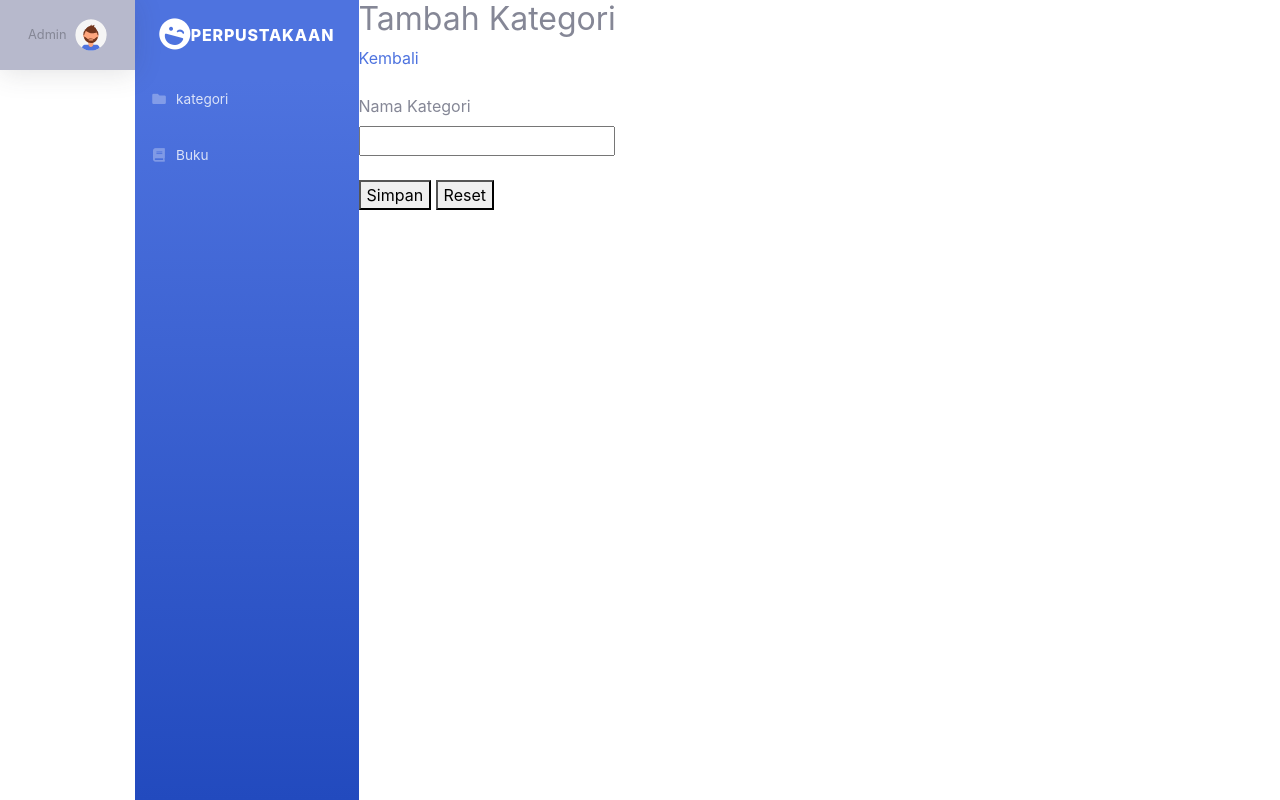
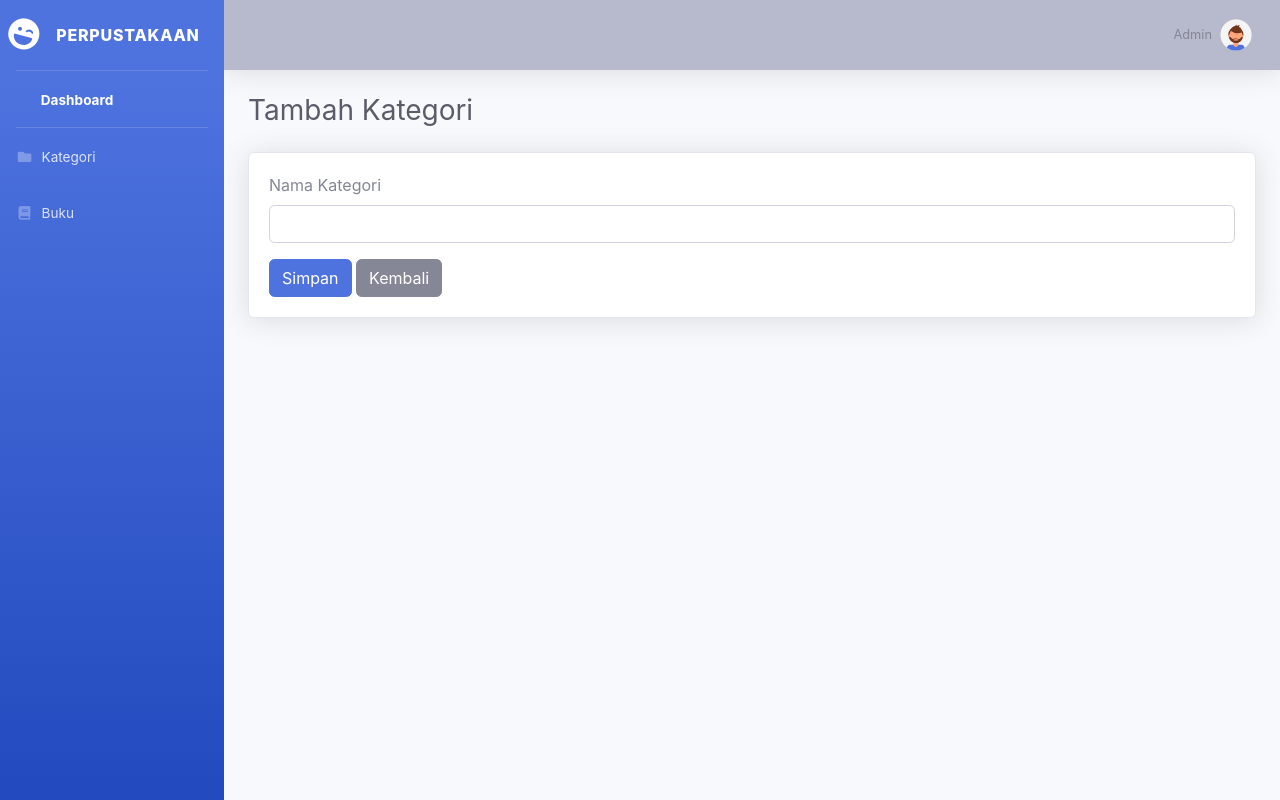
Before and after one commit to cintiawahyuni102-sudo/chintia_sim2, a CodeIgniter app: page /database/index.php/kategori/tambah in a window 1280 px wide. Run offline with CodeIgniter, Linux system fonts and the light colour scheme.

Commit message:
pertemuan 5

```diff
--- a/application/controllers/kategori.php
+++ b/application/controllers/kategori.php
@@ -1,38 +1,48 @@
 <?php
 defined('BASEPATH')OR exit('No direct script access allowed');
 
-class kategori extends CI_Controller{
+class Kategori extends CI_Controller{
 
     public function __construct()
     {
-        parent ::__construct();
+        parent::__construct();
         $this->load->model('Kategori_model');
-
     }
     public function index()
     {
         $data['kategori'] = $this->Kategori_model->get_all();
         $this->load->view('templates/header');
+        $this->load->view('templates/sidebar');
         $this->load->view('templates/topbar');
-        $this->load->view('templates/sidebar');
         $this->load->view('kategori/index', $data);
         $this->load->view('templates/footer');
-
 
     }
     public function tambah()
     {
-         $this->load->view('templates/header');
+        $this->load->view('templates/header');
+        $this->load->view('templates/sidebar');
         $this->load->view('templates/topbar');
-        $this->load->view('templates/sidebar');
         $this->load->view('kategori/tambah');
+        $this->load->view('templates/footer');
     }
     public function simpan()
     {
         $data= [
             'nama_kategori'=> $this->input->post('nama_kategori')
         ];
+
         $this->Kategori_model->insert($data);
-        redirect('Kategori');
+        redirect('kategori');
+    }
+    public function hapus($id)
+    {
+        // if($this->Kategori_model->is_used($id)){
+        //     $this->session->set_flashdata('error', 'Kategori tidak bisa dihapus karena masih digunakan');
+        // } else {
+            $this->Kategori_model->delete($id);
+            $this->session->set_flashdata('success', 'Data Berhasil dihapus');
+        // }
+        redirect('kategori');
     }
 }
--- a/application/models/kategori_model.php
+++ b/application/models/kategori_model.php
@@ -1,11 +1,10 @@
 <?php
-defined('BASEPATH') OR exit('No direct script access allowed');
+defined('BASEPATH') OR exit('No direct script acces allowed');
 
-class Kategori_model extends CI_Model {
+class Kategori_model extends CI_Model{
 
-    private $table = 'kategori';
+    private $table ='Kategori';
 
-    // Ambil semua data
     public function get_all()
     {
         return $this->db->get($this->table)->result();
@@ -14,4 +13,12 @@ class Kategori_model extends CI_Model {
     {
         return $this->db->insert($this->table, $data);
     }
+    public function delete($id)
+    {
+        return $this->db->delete($this->table,['id'=>$id]);
+    }
+    public function is_used($id)
+    {
+        return $this->db->where('id',$id)->count_all_results ('buku')>0;
+    }
 }
--- a/application/views/kategori/tambah.php
+++ b/application/views/kategori/tambah.php
@@ -1,14 +1,18 @@
-<h2>Tambah Kategori</h2>
-<a href="<?= site_url('kategori'); ?>">Kembali</a>
-<br><br>
+<div class="container-fluid">
+    <h2 class="h3 mb-4 text-gray-800"> Tambah Kategori</h2>
 
+<div class="card shadow">
+    <div class="card-body">
 <form method="post" action="<?= site_url('kategori/simpan'); ?>">
+    <div class="form-group">
+    <label>Nama Kategori</label><br>
+    <input type="text" name="nama_kategori" class="form-control" required>
+</div>
 
-    <label>Nama Kategori</label><br>
-    <input type="text" name="nama_kategori" required>
-    <br><br>
-
-    <button type="submit">Simpan</button>
-    <button type="reset">Reset</button>
+    <button type="submit" class="btn btn-primary">Simpan</button>
+    <a href="<?= site_url('kategori'); ?>" class="btn btn-secondary">Kembali</a>
 
 </form>
+</div>
+</div>
+</div>
--- a/application/views/templates/footer.php
+++ b/application/views/templates/footer.php
@@ -4,7 +4,25 @@
 
 <script src="<?= base_url('assets/vendor/jquery/jquery.min.js'); ?>"></script>
 <script src="<?= base_url('assets/vendor/bootstrap/js/bootstrap.bundle.min.js'); ?>"></script>
+<!-- DataTables JS -->
+<script src="<?= base_url('assets/vendor/datatables/jquery.dataTables.min.js') ?>" rel="stylesheet"></script>
+<script src="<?= base_url('assets/vendor/datatables/dataTables.bootstrap4.min.js') ?>" rel="stylesheet"></script>
 <script src="<?= base_url('assets/js/sb-admin-2.min.js'); ?>"></script>
 
+<script>
+    $(document).ready(function() {
+    $('#dataTable').DataTable({
+        "language": {
+            "search": "Cari:",
+            "lengthMenu": "Tampilkan _Menu_ data",
+            "info": "Menampilkan _START_ sampai _END_ dari _TOTAL_ data",
+            "paginate":{
+                "previous": "sebelumnya",
+                "next": "Berikutnya"
+            }
+        }
+    });
+});
+</script>
 </body>
 </html>
--- a/application/views/templates/header.php
+++ b/application/views/templates/header.php
@@ -6,6 +6,8 @@
 
         <link href="<?= base_url('assets/vendor/fontawesome-free/css/all.min.css'); ?>" rel="stylesheet">
         <link href="<?= base_url('assets/vendor/bootstrap/css/bootstrap.min.css'); ?>" rel="stylesheet">
+        <!-- DataTables CSS -->
+        <link href="<?= base_url('assets/vendor/datatables/dataTables.bootstrap4.min.css') ?>" rel="stylesheet">
         <link href="<?= base_url('assets/css/sb-admin-2.min.css'); ?>" rel="stylesheet">
 </head>
 <body id="page-top">
--- a/application/views/templates/sidebar.php
+++ b/application/views/templates/sidebar.php
@@ -1,14 +1,25 @@
-<ul class="navbar-nav bg-gradient-primary sidebar sidebar-dark accordion" id="accordionSidebar">
+<ul class="navbar-nav bg-gradient-primary sidebar sidebar-dark accordion id=accordionSidebar">
     <a class="sidebar-brand d-flex align-items-center justify-content-center" href="#">
         <div class="sidebar-brand-icon rotate-15">
             <i class="fas fa-laugh-wink"></i>
 </div>
-            <div calss="sidebar-brand-text mx-3">perpustakaan</div>
+        <div class="sidebar-brand-text mx-3">Perpustakaan</div>
 </a>
+<hr class="sidebar-divider my-0">
+
+<li class="nav-item active">
+    <a class="nav-link" href="#">
+        <i class="fas fa-fw fa-tachmoter-alt"></i>
+        <span>Dashboard</span>
+    </a>
+</li>
+
+<hr class="sidebar-divider my-0">
+
 <li class="nav-item">
     <a class="nav-link" href="<?= site_url('kategori'); ?>">
         <i class="fas fa-fw fa-folder"></i>
-            <span>kategori</span>
+        <span>Kategori</span>
     </a>
     </li>
     <li class="nav-item">
@@ -18,5 +29,5 @@
     </a>
     </li>
 </ul>
-<div id="content-wapper" class="d-flex flex-column">
+<div id="content-wrapper" class="d-flex flex-column">
     <div id="content">
--- a/application/views/templates/topbar.php
+++ b/application/views/templates/topbar.php
@@ -24,7 +24,7 @@
             </span>
             <div class="dropdown-divider"></div>
             <a class="dropdown-item" href="<?= site_url('auth/logout')?>">
-                <i class="fas fa-sign-out-alt fa-sm fa-fw mr-2 text-gray-400"></i>                Logout
+                <i class="fas fa-sign-out-alt fa-sm fa-fw mr-2 text-gray-400"></i>Logout
             </a>
             </div>
         </li>
```
Also changed, not shown: application/views/kategori/index.php (+3 -4 lines). Lines whose indentation alone changed are shown as unchanged.
